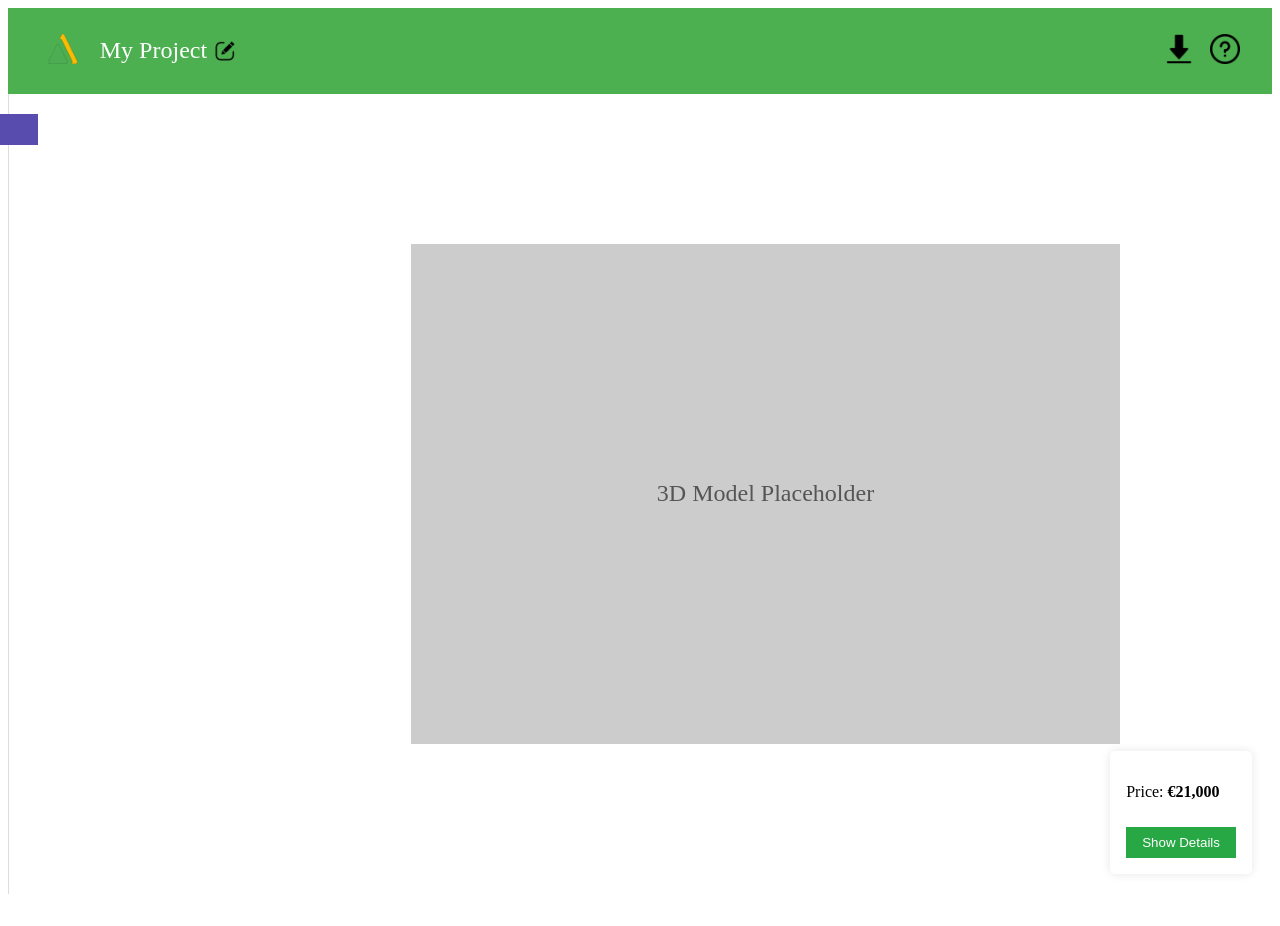
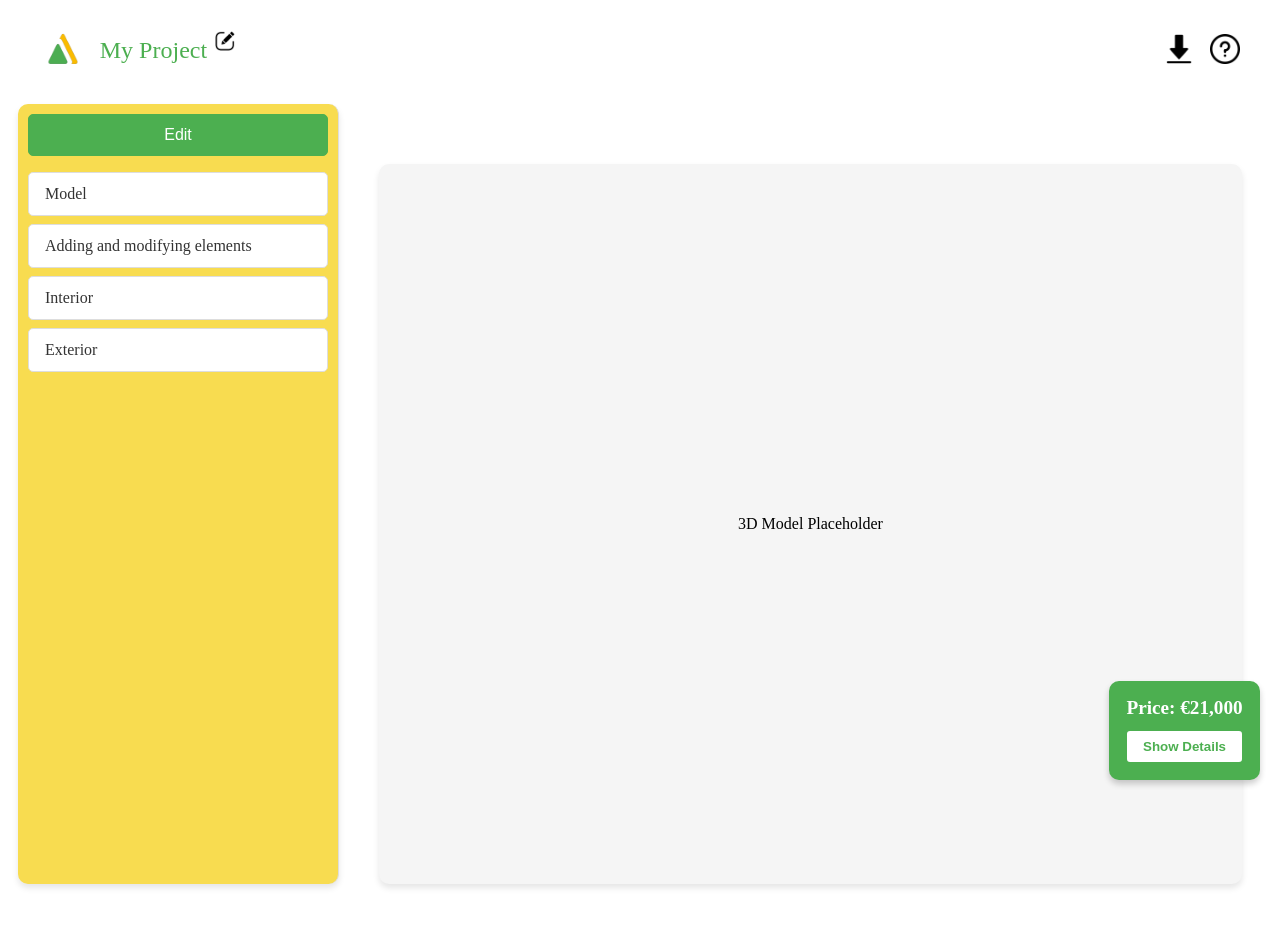
Before and after one commit to sandisyske/konfiguraator, a Vue app: page /project in a window 1280 px wide. Shown: the top 926 px of the page. Before the commit the page ends 902 px from the top, so only its background shows below. Built offline with nearby package versions, Linux system fonts and the light colour scheme.

Commit message:
Edited the menu

```diff
--- a/src/components/HomeNavBar.vue
+++ b/src/components/HomeNavBar.vue
@@ -21,7 +21,7 @@
   display: flex;
   justify-content: space-between;
   align-items: center;
-  background-color: #333; /* Dark background */
+  background-color: #ffffff; /* Dark background */
   color: white;
   padding: 0.8rem 2rem;
   height: 70px;
--- a/src/components/HomePage.vue
+++ b/src/components/HomePage.vue
@@ -18,7 +18,7 @@
   margin-top: 20px;
   padding: 10px 20px;
   font-size: 18px;
-  background-color: #28a745;
+  background-color: #4caf50;
   color: white;
   text-decoration: none;
   border-radius: 5px;
@@ -35,7 +35,7 @@
   align-items: center;
   background-color: #4CAF50; /* Green background */
   padding: 0.8rem 2rem;
-  color: white;
+  color: #ca5757;
 }
 
 .logo {
@@ -51,7 +51,7 @@
 
 .nav-links li a {
   text-decoration: none;
-  color: white;
+  color: #4caf50;
   font-size: 1rem;
   transition: color 0.3s;
 }
--- a/src/components/NavBar.vue
+++ b/src/components/NavBar.vue
@@ -20,6 +20,7 @@
         <!-- Modify Button -->
         <img
             src="@/assets/buttons/modify_icon.png"
+            position="absolute"
             alt="Modify Title"
             @click="toggleEditing"
             class="modify-icon"
@@ -60,7 +61,7 @@ const toggleEditing = () => {
   display: flex;
   justify-content: space-between;
   align-items: center;
-  background-color: #4CAF50; /* Green Background */
+  background-color: #ffffff; /* Green Background */
   padding: 0.8rem 2rem;
   color: white;
   height: 60px;
@@ -91,10 +92,16 @@ const toggleEditing = () => {
   gap: 0.5rem;
   font-family: "ITC Avant Garde Gothic Paneuropean Book", serif;
   font-size: 1.5rem;
+  color: #4caf50;
+  position: relative;
+
+
 }
 
 .editable-title input {
-  font-size: 1.2rem;
+  font-size: 1.5rem;
+  font-family: "ITC Avant Garde Gothic Paneuropean Book", serif;
+  color: #4caf50;
   padding: 0.3rem;
   border: none;
   border-radius: 5px;
@@ -105,7 +112,9 @@ const toggleEditing = () => {
   height: 20px;
   width: 20px;
   cursor: pointer;
+  transform: translateY(-50%); /* Adjust vertical alignment */
 }
+
 
 /* Right-Aligned Section */
 .right-section {
--- a/src/components/ProjectConfigurator.vue
+++ b/src/components/ProjectConfigurator.vue
@@ -1,31 +1,56 @@
 <template>
   <div class="configurator-container">
-    <!-- Top Navigation Bar -->
-
-
     <!-- Wrapper for config menu and main content -->
     <div class="content-wrapper">
       <!-- Retractable Configuration Menu -->
-      <div class="config-menu" :class="{ 'open': menuOpen }">
-        <button @click="toggleMenu" class="menu-toggle">I</button>
+      <div class="config-menu-wrapper">
+        <!-- Edit Button: Stays in place -->
+        <button @click="toggleMenu" class="menu-toggle">Edit</button>
+
+        <!-- Sliding Menu -->
+        <div class="config-menu" :class="{ open: !menuOpen }">
           <div class="menu-content">
-          <br>
             <ul>
+              <!-- Iterate over Main Menu Items -->
               <li
-                v-for="(step, index) in steps"
+                  v-for="(menu, index) in menuItems"
                   :key="index"
-                @click="goToStep(index)"
-                :class="{ active: currentStepIndex === index }"
+                  @click="toggleSubMenu(menu)"
+                  :class="{ active: activeMenu === menu }"
               >
-              {{ step.name }}
+                {{ menu.name }}
+                <ul v-if="activeMenu === menu && menu.subItems">
+                  <!-- Iterate over Sub Menu Items -->
+                  <li
+                      v-for="(subItem, subIndex) in menu.subItems"
+                      :key="subIndex"
+                      @click.stop="toggleSubSubMenu(subItem)"
+                  >
+                    {{ subItem.name }}
+                    <ul v-if="activeSubMenu === subItem && subItem.subItems">
+                      <!-- Iterate over Sub Sub Menu Items -->
+                      <li
+                          v-for="(subSubItem, subSubIndex) in subItem.subItems"
+                          :key="subSubIndex"
+                          @click.stop="selectItem(subSubItem)"
+                      >
+                        {{ subSubItem.name }}
                       </li>
                     </ul>
+                  </li>
+                </ul>
+              </li>
+            </ul>
+          </div>
         </div>
       </div>
 
       <!-- Main Content Area -->
       <div class="main-content">
-        <div class="model-viewer">3D Model Placeholder</div>
+        <div class="model-viewer">
+          3D Model Placeholder
+
+        </div>
         <div class="price-box">
           <p>Price: <strong>€21,000</strong></p>
           <button class="details-btn">Show Details</button>
@@ -36,108 +61,209 @@
 </template>
 
 <script setup>
-import { ref, computed } from 'vue';
+import { ref } from 'vue';
 import { useConfiguratorStore } from '../store/configurator';
-import NavBar from './NavBar.vue'; // Import NavBar Component
 
+// Use the Configurator Pinia Store
+const store = useConfiguratorStore();
 
-const store = useConfiguratorStore();
-const projectTitle = ref("My Project");
-const menuOpen = ref(false);
+// State for menu toggling
+const menuOpen = ref(false); // Toggles the menu's visibility
+const activeMenu = ref(null); // Active top-level menu
+const activeSubMenu = ref(null); // Active sub menu
 
-const steps = computed(() => store.steps);
-const currentStepIndex = computed(() => store.currentStep);
-const goToStep = (index) => store.goToStep(index);
-const toggleMenu = () => (menuOpen.value = !menuOpen.value);
+// Retrieve menu items and selected config from the store
+const menuItems = store.menuItems;
+const selectedConfiguration = store.selectedConfiguration;
+
+// Toggle main menu visibility
+const toggleMenu = () => {
+  menuOpen.value = !menuOpen.value; // Toggle the menu open/close state
+  activeMenu.value = null;
+  activeSubMenu.value = null;
+};
+
+// Toggle showing sub menus
+const toggleSubMenu = (menu) => {
+  activeMenu.value = activeMenu.value === menu ? null : menu;
+  activeSubMenu.value = null; // Reset sub menu state
+};
+
+// Handle toggling sub sub menus
+const toggleSubSubMenu = (subItem) => {
+  if (subItem.subItems) {
+    activeSubMenu.value = activeSubMenu.value === subItem ? null : subItem;
+  } else {
+    selectItem(subItem); // Handle selection if no further submenus
+  }
+};
+
+// Handle selecting 3D model configuration items
+const selectItem = (item) => {
+  store.selectMenuItem(item); // Dispatch the selection to the store
+};
 </script>
 
 <style scoped>
+/* Set parent .main-content to fill the screen and center content */
+.main-content {
+  display: flex; /* Enables Flexbox */
+  justify-content: center; /* Centers content horizontally */
+  align-items: center; /* Centers content vertically */
+  flex: 1; /* Ensures the main-content takes up all available space */
+  height: 100vh; /* Occupy full viewport height */
+  position: relative; /* Enables children positioning */
+  padding: 20px; /* Add padding for spacing around content */
+}
+
+/* Style the model-viewer to occupy the entire screen */
+.model-viewer {
+  display: flex; /* Enables Flexbox for inner alignment if necessary */
+  justify-content: center; /* Horizontally center inner content */
+  align-items: center; /* Vertically center inner content */
+  width: 100%; /* Model viewer spans full width */
+  height: calc(100% - 80px); /* Adjust height to leave space for menus or buttons */
+  background-color: #f5f5f5; /* Optional: Add light background for better visibility */
+  border-radius: 10px; /* Rounded corners for cleaner style */
+  box-shadow: 0px 4px 6px rgba(0, 0, 0, 0.1); /* Subtle shadow for better aesthetics */
+  overflow: hidden; /* Ensures children stay inside the boundaries */
+  text-align: center;
+}
+
+/* Style the main configurator container */
 .configurator-container {
   display: flex;
   flex-direction: column;
-  height: 100vh;
+  height: calc(100vh - 20px); /* Subtract padding from full height */
+  padding: 10px; /* Add padding for spacing */
+  gap: 20px; /* Add consistent spacing between elements */
 }
 
-/* Wrapper for Config Menu and Content */
 .content-wrapper {
   flex: 1;
   display: flex;
-  position: relative; /* For better alignment control */
+  gap: 20px; /* Creates spacing between menu and content */
 }
 
-/* Config Menu */
-.config-menu {
+/* Menu on the left with improved layout and spacing */
+.config-menu-wrapper {
+  display: flex;
+  flex-direction: column;
   position: relative;
-  left: 0;
-  top: 0;
-  width: 250px;
-  height: 100%;
-  background: white;
-  border-right: 1px solid #ddd;
-  transition: transform 0.3s ease-out; /* Smooth transition for sliding in/out */
-  transform: translateX(-250px); /* Hidden by default */
-}
-.config-menu.open {
-  transform: translateX(0); /* Slide in when open */
-}
-.menu-toggle {
-  position: absolute;
-  right: -30px;
-  top: 20px; /* Adjusted relative to content-wrapper */
-  padding: 0.5rem;
-  background: #594caf;
-  border: none;
-  color: white;
-  cursor: pointer;
-}
-.menu-content ul {
-  list-style: none;
-  padding: 1rem;
-}
-.menu-content li {
-  padding: 0.5rem;
-  cursor: pointer;
-  border-bottom: 1px solid #ddd;
-}
-.menu-content li.active {
-  font-weight: bold;
-  color: #4CAF50;
+  width: 300px; /* Set flexible width based on design */
+  max-height: calc(100vh - 40px); /* Ensures it doesn't overflow the screen */
+  overflow: auto; /* Makes the menu scrollable if content exceeds size */
+  border-right: 1px solid #ddd; /* Soft separation from main content */
+  background-color: #f8dc50; /* A nicer yellow tone for menu background */
+  padding: 10px;
+  border-radius: 10px; /* Adds a rounded look */
+  box-shadow: 0px 4px 6px rgba(0, 0, 0, 0.1); /* Visual separation with shadow */
 }
 
-/* Main Content */
-.main-content {
-  flex: 1; /* Take up the remaining space */
-  display: flex;
-  justify-content: center;
+/* Styling the "Edit" button */
+.menu-toggle {
+  position: relative; /* Related to parent container */
+  z-index: 10; /* Renders above the menu */
+  background-color: #4CAF50; /* Green tone for emphasis */
+  color: white;
+  padding: 0.7rem 1.2rem;
+  border: 1px solid #4CAF50;
+  border-radius: 5px;
+  font-size: 1rem;
+  font-weight: 500;
+  cursor: pointer;
+  margin-bottom: 1rem; /* Space below button */
+  transition: all 0.3s ease;
+}
+
+.menu-toggle:hover {
+  background-color: #45a049; /* Slightly darker green on hover */
+  transform: scale(1.05); /* Subtle animation */
+}
+
+/* Style the menu items for better visibility */
+.config-menu ul {
+  list-style: none;
+  margin: 0;
+  padding: 0;
+}
+
+.config-menu li {
+  padding: 0.75rem 1rem;
+  background-color: #ffffff; /* White for button items */
+  border: 1px solid #ddd; /* Subtle border for separation */
+  border-radius: 5px;
+  font-size: 1rem;
+  color: #333; /* Standard readable color */
+  margin-bottom: 0.5rem;
+  cursor: pointer;
+  display: flex; /* Flex layout for future icons */
+  justify-content: space-between; /* Space out text and icons */
   align-items: center;
-  position: relative;
-  overflow: auto; /* Prevent overflow if content gets large */
+  transition: all 0.3s ease;
 }
-.model-viewer {
-  width: 70%;
-  height: 500px;
-  background: #ccc;
-  display: flex;
-  align-items: center;
-  justify-content: center;
-  font-size: 1.5rem;
-  color: #555;
+
+.config-menu li:hover {
+  background-color: #eaeaea; /* Light hover effect */
 }
+
+.config-menu li.active {
+  background-color: #4CAF50; /* Green active state */
+  color: white; /* White text for contrast */
+}
+
+/* Submenus */
+.config-menu li ul {
+  margin-top: 0.5rem;
+  padding-left: 1rem; /* Submenu indents */
+  border-left: 2px solid #ddd; /* Visual guide for hierarchy */
+}
+
+.config-menu li ul li {
+  margin-bottom: 0.5rem;
+  padding: 0.5rem 1rem;
+  background-color: #f9f9f9; /* Slightly shaded to separate */
+  border: 1px solid #ddd;
+}
+
+/* Price box fixed in the bottom-right corner */
 .price-box {
-  position: absolute;
+  position: fixed;
   bottom: 20px;
   right: 20px;
-  background: white;
+  background-color: #4CAF50;
+  color: white;
   padding: 1rem;
+  border-radius: 10px;
+  box-shadow: 0px 4px 6px rgba(0, 0, 0, 0.2);
+  display: flex;
+  flex-direction: column;
+  align-items: center;
+  gap: 10px;
+}
+
+/* Price text */
+.price-box p {
+  margin: 0;
+  font-size: 1.2rem;
+  font-weight: bold;
+}
+
+/* Details button inside price box */
+.price-box .details-btn {
+  background-color: white;
+  color: #4CAF50;
+  border: 2px solid #4CAF50;
+  padding: 0.5rem 1rem;
   border-radius: 5px;
-  box-shadow: 0 0 10px rgba(0, 0, 0, 0.1);
+  font-weight: bold;
+  cursor: pointer;
+  transition: all 0.3s ease;
 }
-.details-btn {
-  margin-top: 10px;
-  padding: 0.5rem 1rem;
-  border: none;
-  background: #28a745;
+
+.price-box .details-btn:hover {
+  background-color: #45a049;
   color: white;
-  cursor: pointer;
 }
+
 </style>
--- a/src/store/configurator.js
+++ b/src/store/configurator.js
@@ -4,53 +4,96 @@ export const useConfiguratorStore = defineStore('configurator', {
     state: () => ({
         currentStep: 0,
         selectedSeries: null,
-        elements: {
-            walls: null,
-            doors: null,
-            windows: null,
-            terrace: null,
-            dormers: null,
-            roofColor: null,
-            exteriorColor: null,
-        },
+        menuItems: [
+            {
+                name: "Model",
+                subItems: [
+                    { name: "Trio series" ,
+                    subItems: [
+                        { name: "Trio 57" },
+                        { name: "Trio 75" },
+                        { name: "Trio 100" },
+                        { name: "Trio 120" },
+                        { name: "Trio 150" },
+                        ],
+                    },
+
+                    { name: "Duo series" ,
+                        subItems: [
+                            { name: "Duo 57" },
+                            { name: "Duo 75" },
+                            { name: "Duo 100" },
+                            { name: "Duo 120" },
+                        ],
+                    },
+                    { name: "Solo+ series" ,
+                        subItems: [
+                            { name: "Solo+ 42" },
+                            { name: "Solo+ 75" },
+                            { name: "Solo+ 100" },
+                        ],
+                    },
+                ],
+            },
+            {
+                name: "Adding and modifying elements",
+                subItems: [
+                    { name: "Partitions and indoor doors" },
+                    { name: "Front door colors" },
+                    { name: "Terrace" },
+                    {
+                        name: "Dormer",
+                        subItems: [
+                            { name: "Dormers on the side of the house" },
+                            { name: "Covered Entry" },
+                            { name: "Gallery*" },
+                        ],
+                    },
+                    {
+                        name: "Windows",
+                        subItems: [
+                            { name: "Add windows" },
+                            { name: "Indoors windows" },
+                            { name: "Color" },
+                        ],
+                    },
+                    {
+                        name: "Doors",
+                        subItems: [
+                            { name: "Uste lisamine vintskappidele" },
+                            { name: "Rõduuksed" },
+                            { name: "Välisukse muudatused" },
+                            { name: "Värv" },
+                        ],
+                    },
+                ],
+            },
+            {
+                name: "Interior",
+                subItems: [{ name: "Stairs and railings" }],
+            },
+            {
+                name: "Exterior",
+                subItems: [
+                    {
+                        name: "Wall color",
+                        subItems: [
+                            { name: "Soffit and Gable boards" },
+                            { name: "Customize" },
+                        ],
+                    },
+                    { name: "Roofing" },
+                    { name: "Skylights" },
+                    { name: "Terrace color" },
+                ],
+            },
+        ],
+        selectedConfiguration: {}, // Track currently selected options
     }),
     actions: {
-        nextStep() {
-            if (this.currentStep < this.steps.length - 1) this.currentStep++;
-        },
-        prevStep() {
-            if (this.currentStep > 0) this.currentStep--;
-        },
-        goToStep(index) {
-            if (index >= 0 && index < this.steps.length) this.currentStep = index;
-        },
-        setSeries(series) {
-            this.selectedSeries = series;
-        },
-        updateElement(key, value) {
-            this.elements[key] = value;
+        selectMenuItem(item) {
+            console.log("Selected Item: ", item);
+            this.selectedConfiguration = { ...this.selectedConfiguration, ...item };
         },
     },
-    getters: {
-        steps: () => [
-            { id: 0, name: "Põhiplaan ja mudel" },
-            { id: 1, name: "Trio series" },
-            { id: 2, name: "Duo series" },
-            { id: 3, name: "Solo+ series" },
-            { id: 4, name: "Classic series" },
-            { id: 5, name: "Double A-frame series" },
-            { id: 6, name: "Trio A-frame Townhouse" },
-            { id: 7, name: "Elementide muutmine ja lisamine" },
-            { id: 8, name: "Vaheseinad ja siseuksed" },
-            { id: 9, name: "Terrass" },
-            { id: 10, name: "Vintskapid" },
-            { id: 11, name: "Aknad" },
-            { id: 12, name: "Uksed" },
-            { id: 13, name: "Siseviimistlus" },
-            { id: 14, name: "Välisviimistlus" },
-            { id: 15, name: "Katuse värv" },
-            { id: 16, name: "Katuse aknad" },
-            { id: 17, name: "Terrassi värv" },
-        ],
-    },
 });
```
Lines whose indentation alone changed are shown as unchanged.
